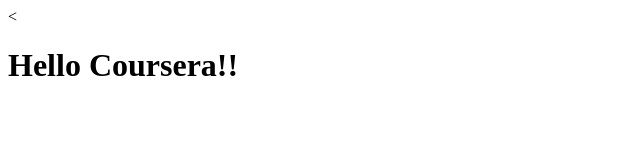
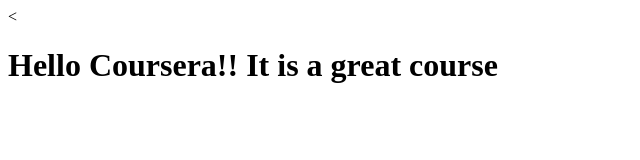
Before and after one commit to ravikanthdba/Courseera-WebDevelopment, a plain HTML site: page site/index.html in a window 1280 px wide. Shown: the whole page, without its empty margins (0-640 px from the left). Drawn offline with Linux system fonts and the light colour scheme.

Commit message:
Small addition

```diff
--- a/site/index.html
+++ b/site/index.html
@@ -4,6 +4,6 @@
 	<title>Hello World</title>
 </head>
 <body>
-<h1>Hello Coursera!!</h1>
+<h1>Hello Coursera!! It is a great course</h1>
 </body>
 </html>
```
